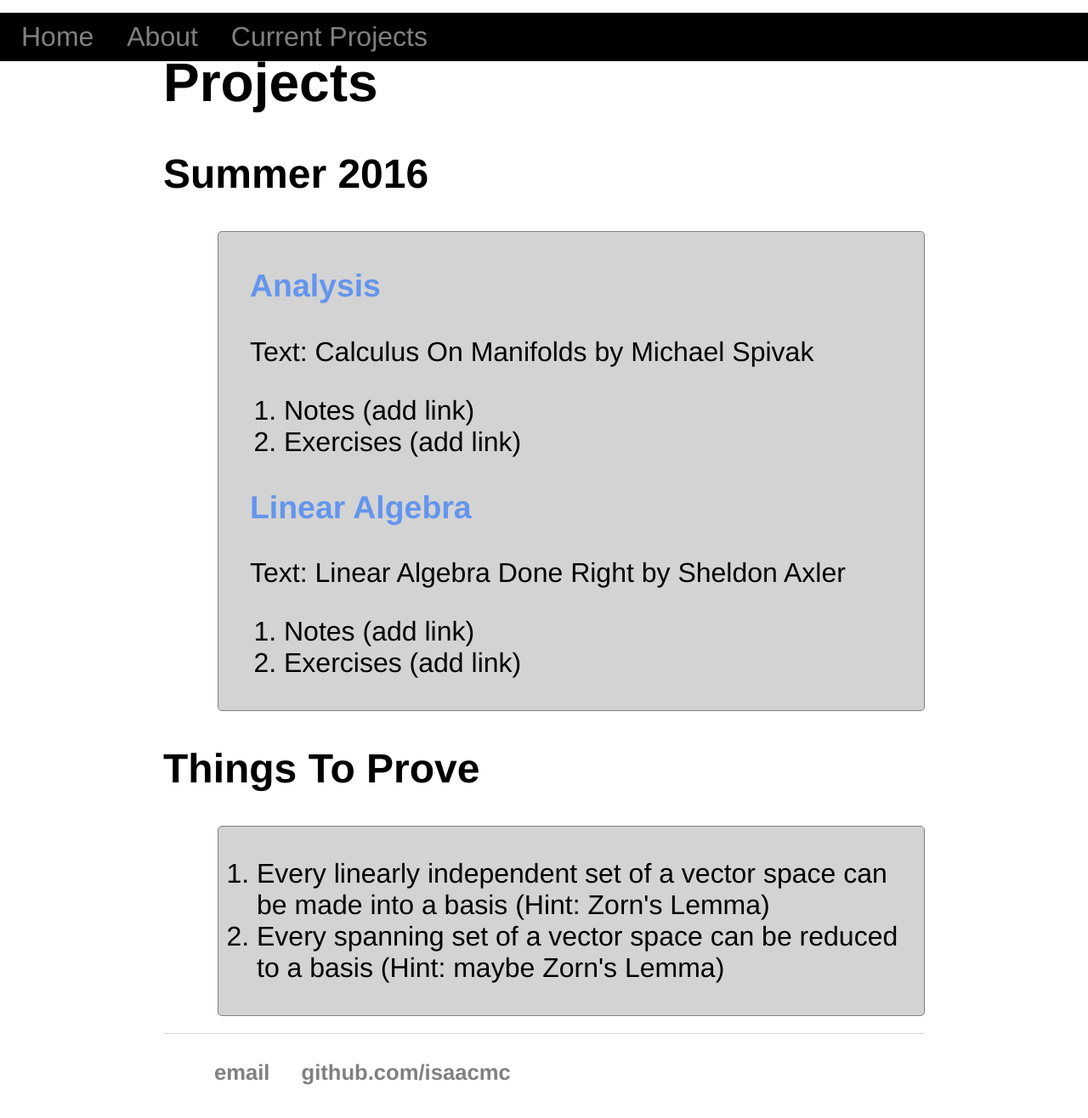
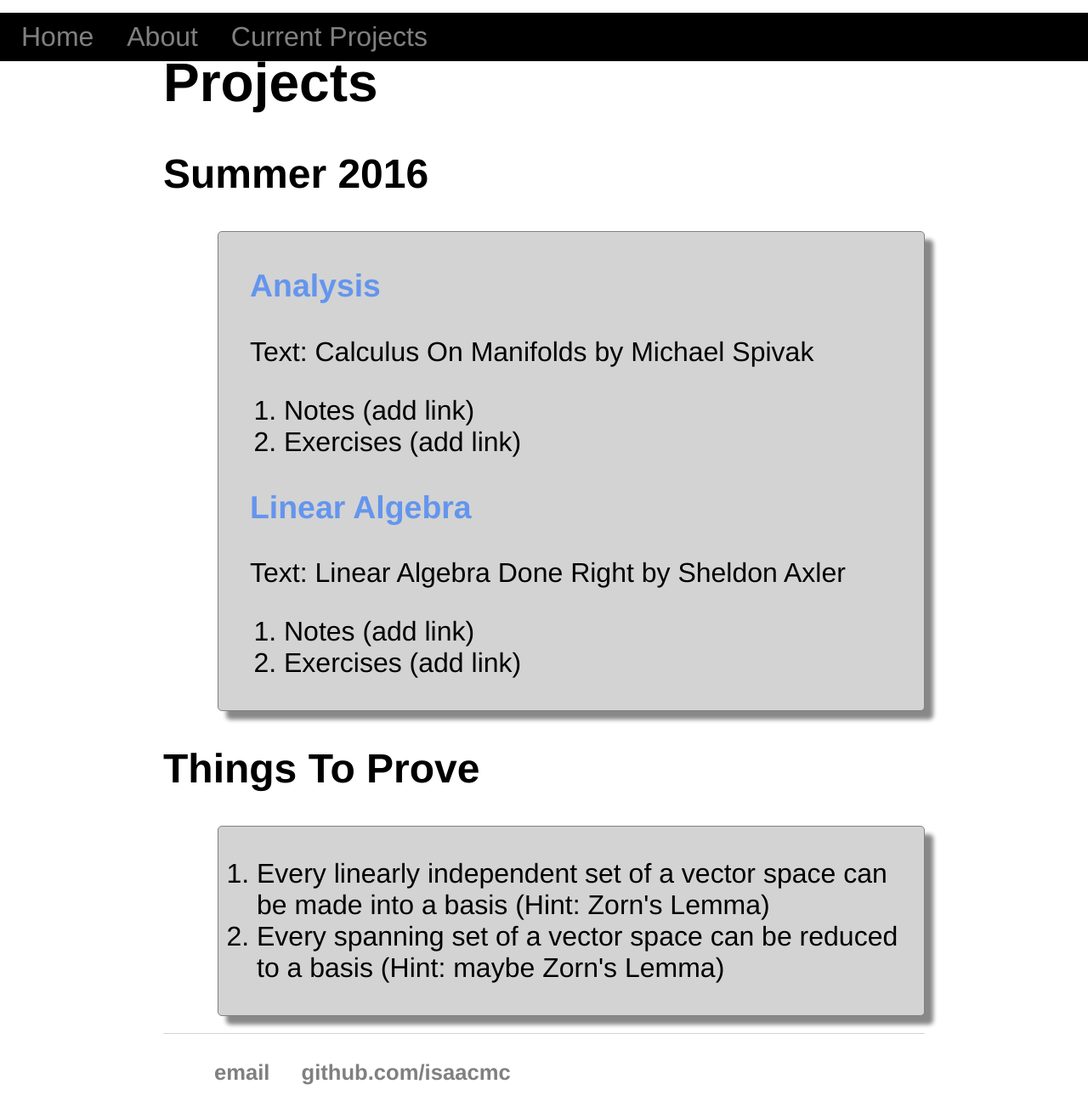
Before and after one commit to isundberg/isaacmc.github.io, a Jekyll site: the page built from projects/index.html, in a window 1280 px wide and 1367 px high. Shown: the top 1316 px of the window at 85% size. Built offline with Jekyll 4.4.1, drawn with Linux system fonts in a browser that asks for light colours.

Commit message:
Update main.css

```diff
--- a/css/main.css
+++ b/css/main.css
@@ -72,6 +72,7 @@ ul.posts li {
     border: 1px;
     border-style: solid;
     border-color: gray;
+    box-shadow: 10px 10px 5px #888888;
     background: lightgray;
     padding: 5px;
 }
```
